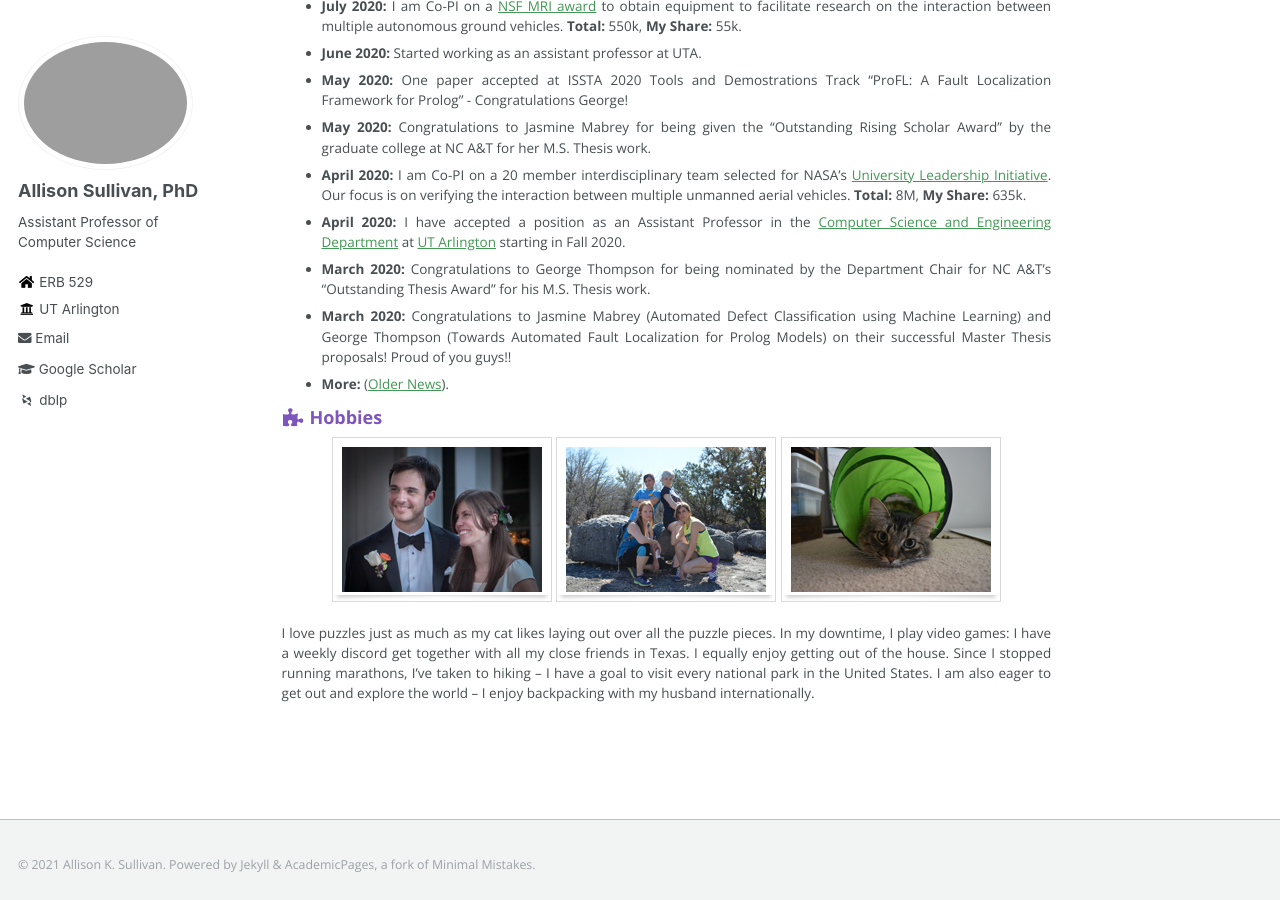
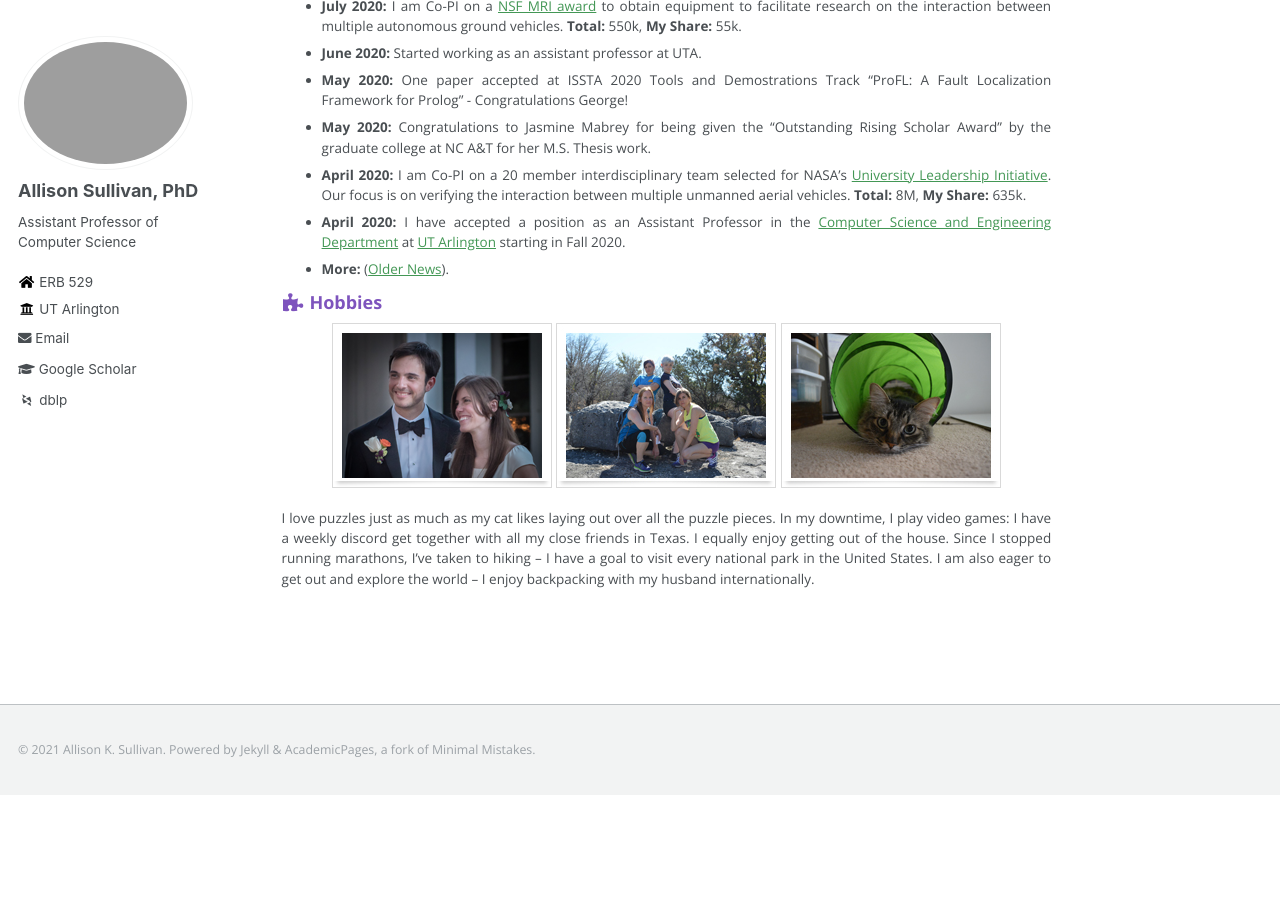
Before and after one commit to Allisonius/allisonius.github.io, a Jekyll site: the page built from _pages/about.md, in a window 1280 px wide and 900 px high, scrolled down 875 px. Built offline with Jekyll 4.4.1, drawn with Linux system fonts in a browser that asks for light colours; some web fonts are replaced; after the commit the page ends 1670 px from its top, so only the background shows below that.

Commit message:
Update about.md

```diff
--- a/_pages/about.md
+++ b/_pages/about.md
@@ -41,8 +41,6 @@ Research Festival [(SCRF)](https://uta.engineering/ourcs/) cohosted by UTA and U
 * **May 2020:** Congratulations to Jasmine Mabrey for being given the "Outstanding Rising Scholar Award" by the graduate college at NC A&T for her M.S. Thesis work.
 * **April 2020:** I am Co-PI on a 20 member interdisciplinary team selected for NASA's [University Leadership Initiative](https://www.nasa.gov/press-release/nasa-looks-to-university-teams-to-advance-aviation-technology). Our focus is on verifying the interaction between multiple unmanned aerial vehicles. **Total:** 8M, **My Share:** 635k.
 * **April 2020:** I have accepted a position as an Assistant Professor in the [Computer Science and Engineering Department](https://cse.uta.edu/) at [UT Arlington](https://www.uta.edu/) starting in Fall 2020.
-* **March 2020:** Congratulations to George Thompson for being nominated by the Department Chair for NC A&T's "Outstanding Thesis Award" for his M.S. Thesis work.
-* **March 2020:** Congratulations to Jasmine Mabrey (Automated Defect Classification using Machine Learning) and George Thompson (Towards Automated Fault Localization for Prolog Models) on their successful Master Thesis proposals! Proud of you guys!!
 * **More:** ([Older News](https://allisonius.github.io/news/)).
 
 <h3><i class="fa fa-fw fa-puzzle-piece" aria-hidden="true"></i> Hobbies</h3>
```
